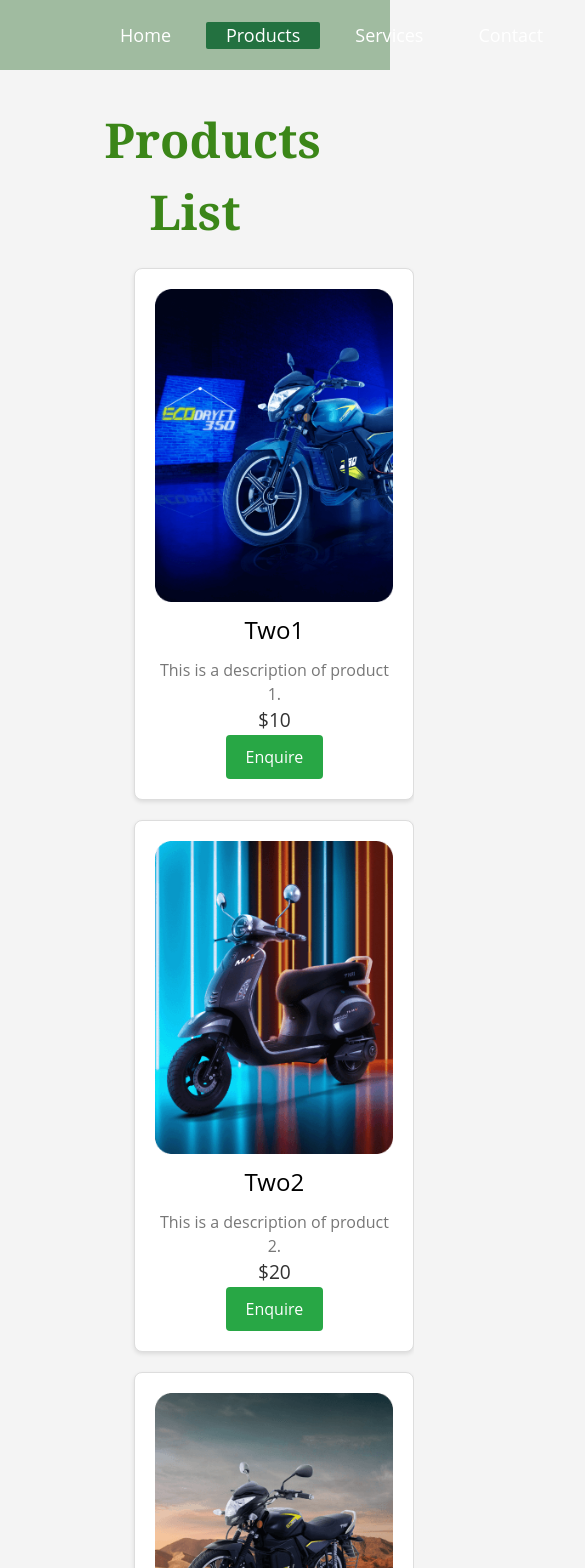
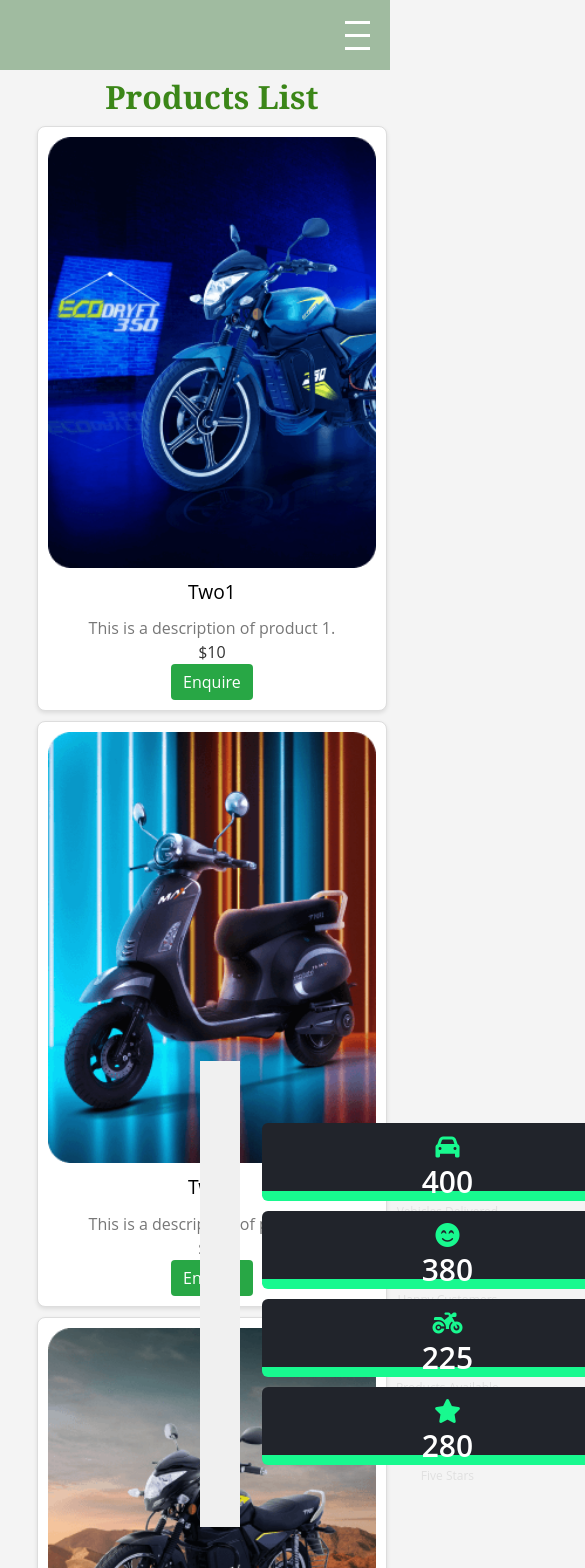
Before and after one commit to Helios-Innovations/Rayyan-web, a React (Create React App) app: page /product in a window 390 px wide. Shown: the top 1568 px of the page, 585 px wide, since content can reach past the window. Built offline with nearby package versions, Linux system fonts and the light colour scheme.

Commit message:
Few Changes

```diff
--- a/src/Components/About/About.js
+++ b/src/Components/About/About.js
@@ -7,7 +7,6 @@ import Pcard from './Pcard';
 const AboutUs = () => {
   return (
     <>
-     <Pcard/>
     <div className='about-section'>
       <div className="about-left">
         <img src={companyImage}  alt="Company Image"/>
--- a/src/Components/Counter/count.css
+++ b/src/Components/Counter/count.css
@@ -1,23 +1,21 @@
-/* Counter.css */
+
 * {
   padding: 0;
   margin: 0;
   box-sizing: border-box;
   font-family: "Poppins", sans-serif;
 }
+
 .counter-wrapper {
-  position: absolute;
-  margin-top: 20vh;
-  margin-bottom: 20vh;
+  position: relative;
+  margin: 5vh;
   width: 80vw;
-  height: 50vh;
-  transform: translate(-50%, -50%);
-  top: 50%;
-  left: 50%;
+  height: 20vh;
   display: flex;
   justify-content: space-around;
   gap: 10px;
 }
+
 .counter-container {
   width: 22vmin;
   height: 22vmin;
@@ -31,11 +29,13 @@
   background-color: #21242b;
   border-bottom: 10px solid #18f98f;
 }
+
 i {
   color: #18f98f;
   font-size: 2.5em;
   text-align: center;
 }
+
 span.counter-num {
   color: #ffffff;
   display: grid;
@@ -43,17 +43,21 @@ span.counter-num {
   font-weight: 600;
   font-size: 3em;
 }
+
 span.counter-text {
   color: #e0e0e0;
   font-size: 1em;
   text-align: center;
-  pad: 0.7em 0;
+  padding: 0.7em 0;
   font-weight: 400;
   line-height: 0;
 }
+
+
 @media screen and (max-width: 1024px) {
   .counter-wrapper {
     width: 85vw;
+    height: auto;
   }
   .counter-container {
     height: 20vmin;
@@ -61,25 +65,37 @@ span.counter-text {
     font-size: 12px;
   }
 }
+
 @media screen and (max-width: 768px) {
   .counter-wrapper {
     width: 90vw;
     flex-wrap: wrap;
-    gap: 30px;
+    gap: 20px;
+    height: auto;
   }
   .counter-container {
-    width: calc(50% - 40px);
+    width: calc(50% - 20px);
     height: 24vmin;
     font-size: 14px;
   }
 }
+
 @media screen and (max-width: 480px) {
   .counter-wrapper {
-    gap: 15px;
+    flex-direction: column;
+    width: 95vw;
+    gap: 10px;
+    height: auto; /* Adjust height for responsiveness */
   }
   .counter-container {
     width: 100%;
     height: 20vmin;
-    font-size: 8px;
+    font-size: 12px;
+  }
+  i {
+    font-size: 2em;
+  }
+  span.counter-num {
+    font-size: 2.5em;
   }
 }
--- a/src/Components/Nav/Nav.js
+++ b/src/Components/Nav/Nav.js
@@ -4,20 +4,33 @@ import './nav.css';
 
 function Nav() {
   const location = useLocation();
+  const [menuOpen, setMenuOpen] = useState(false);
 
   const getActiveClass = (path) => {
     return location.pathname === path ? 'active' : '';
   };
 
+  const toggleMenu = () => {
+    setMenuOpen(!menuOpen);
+  };
+
   return (
     <header>
       <nav>
-        <ul>
-          <li className={getActiveClass('/')}><Link to="/">Home</Link></li>
-          <li className={getActiveClass('/product')}><Link to="/product">Products</Link></li>
-          <li className={getActiveClass('/service')}><Link to="/service">Services</Link></li>
-          <li className={getActiveClass('/contact')}><Link to="/contact">Contact</Link></li>
-          <li className={getActiveClass('/login')}><Link to="/login">Login</Link></li>
+        {/* Menu Icon */}
+        <div className={`menu-icon ${menuOpen ? 'active' : ''}`} onClick={toggleMenu}>
+          <div></div>
+          <div></div>
+          <div></div>
+        </div>
+
+        {/* Navbar Items */}
+        <ul className={menuOpen ? 'active' : ''}>
+          <li className={getActiveClass('/')}><Link to="/" onClick={() => setMenuOpen(false)}>Home</Link></li>
+          <li className={getActiveClass('/product')}><Link to="/product" onClick={() => setMenuOpen(false)}>Products</Link></li>
+          <li className={getActiveClass('/service')}><Link to="/service" onClick={() => setMenuOpen(false)}>Services</Link></li>
+          <li className={getActiveClass('/contact')}><Link to="/contact" onClick={() => setMenuOpen(false)}>Contact</Link></li>
+          <li className={getActiveClass('/login')}><Link to="/login" onClick={() => setMenuOpen(false)}>Login</Link></li>
         </ul>
       </nav>
     </header>
--- a/src/Components/Nav/nav.css
+++ b/src/Components/Nav/nav.css
@@ -10,10 +10,12 @@ header {
   width: 100%;
   max-width: 100%;
   padding-left: 100px;
+  padding-right: 20px; /* Added right padding */
   height: 70px; /* Increased height */
   display: flex;
+  justify-content: flex-end; /* Align items to the right */
   align-items: center;
-  background: rgb(37, 103, 37,0.4); /* Transparent background */
+  background: rgba(37, 103, 37, 0.4); /* Transparent background */
   position: fixed; /* Fixed position */
   top: 0; /* Stick to the top */
   z-index: 1000;
@@ -22,11 +24,13 @@ header {
 header nav {
   display: flex;
   align-items: center;
+  justify-content: flex-end; /* Ensure nav items align to the right */
 }
 
 header nav ul {
   list-style-type: none;
   display: flex;
+  justify-content: flex-end; /* Align items to the right */
 }
 
 header nav li {
@@ -47,6 +51,75 @@ header nav a {
 }
 
 header nav a:hover {
-  background: #035f28cb;
+  background: #1f5234cb;
   border-radius: 2px;
 }
+
+/* Responsive Styles */
+@media screen and (max-width: 768px) {
+  header {
+    padding-left: 20px;
+    padding-right: 20px;
+    justify-content: space-between; /* For mobile, keep space for menu icon */
+  }
+
+  header nav {
+    position: relative;
+    width: 100%;
+  }
+
+  /* Hide the nav items initially */
+  header nav ul {
+    display: none;
+    flex-direction: column;
+    width: 100%;
+    background: #1f5234c1;
+    position: absolute;
+    top: 70px;
+    left: 0;
+  }
+
+  /* Show the nav items when the menu icon is clicked */
+  header nav ul.active {
+    display: flex;
+  }
+
+  header nav li {
+    margin: 0;
+    border-bottom: 1px solid rgba(255, 255, 255, 0.2);
+  }
+
+  header nav a {
+    padding: 15px 20px;
+    font-size: 16px;
+    text-align: center;
+  }
+
+  /* Menu Icon */
+  .menu-icon {
+    display: flex;
+    flex-direction: column;
+    cursor: pointer;
+  }
+
+  .menu-icon div {
+    width: 25px;
+    height: 3px;
+    background-color: #fff;
+    margin: 5px 0;
+    transition: 0.4s;
+  }
+}
+
+/* Change the menu icon to a close icon when active */
+.menu-icon.active div:nth-child(1) {
+  transform: rotate(-45deg) translate(-5px, 6px);
+}
+
+.menu-icon.active div:nth-child(2) {
+  opacity: 0;
+}
+
+.menu-icon.active div:nth-child(3) {
+  transform: rotate(45deg) translate(-5px, -6px);
+}
--- a/src/Components/Products/prod.css
+++ b/src/Components/Products/prod.css
@@ -5,24 +5,30 @@ body {
   padding: 0;
 }
 
-  .app-alpha{
-    margin : 10vh;
+.app-alpha {
+  width : 100vw;
+  height: 100vh;
+  margin: 5vh;
   text-align: center;
-    padding: 20px;
+  padding: 10px;
+  margin-bottom: 5vh;
 }
 
 h1 {
+  margin-top : 6vh;
   color: #3b8618;
-    font-size: 3rem;
+  font-size: 2.5rem;
   font-weight: 700;
-    font-family:Georgia, 'Times New Roman', Times, serif;
+  font-family: Georgia, 'Times New Roman', Times, serif;
 }
 
 .grid-container {
   display: grid;
   grid-template-columns: repeat(auto-fill, minmax(300px, 1fr));
-    gap: 20px;
-    padding: 20px;
+  gap: 15px;
+  width: 100%;
+  box-sizing: border-box;
+  padding: 10px;
 }
 
 .card {
@@ -30,7 +36,7 @@ body {
   border: 1px solid #ddd;
   border-radius: 8px;
   box-shadow: 0 2px 4px rgba(0, 0, 0, 0.1);
-    padding: 20px;
+  padding: 15px;
   transition: transform 0.2s;
 }
 
@@ -44,7 +50,7 @@ body {
 }
 
 .card h2 {
-    font-size: 1.5em;
+  font-size: 1.3em;
   margin: 10px 0;
 }
 
@@ -53,7 +59,7 @@ body {
 }
 
 .card .price {
-    font-size: 1.2em;
+  font-size: 1.1em;
   color: #333;
 }
 
@@ -61,7 +67,7 @@ body {
   background-color: #28a745;
   color: #fff;
   border: none;
-    padding: 10px 20px;
+  padding: 8px 16px;
   border-radius: 4px;
   cursor: pointer;
   transition: background-color 0.2s;
@@ -70,3 +76,37 @@ body {
 .card button:hover {
   background-color: #218838;
 }
+
+/* Responsive Styles */
+@media screen and (max-width: 768px) {
+  .app-alpha {
+    margin: 2vh;
+    padding: 5px;
+  }
+
+  h1 {
+    font-size: 2rem;
+  }
+
+  .grid-container {
+    grid-template-columns: 1fr;
+    gap: 10px;
+    padding: 5px;
+  }
+
+  .card {
+    padding: 10px;
+  }
+
+  .card h2 {
+    font-size: 1.2em;
+  }
+
+  .card .price {
+    font-size: 1em;
+  }
+
+  .card button {
+    padding: 6px 12px;
+  }
+}
```
Also changed, not shown: src/Components/RayyanGroups/Rayyan.js (+35 -35 lines). Lines whose indentation alone changed are shown as unchanged.
